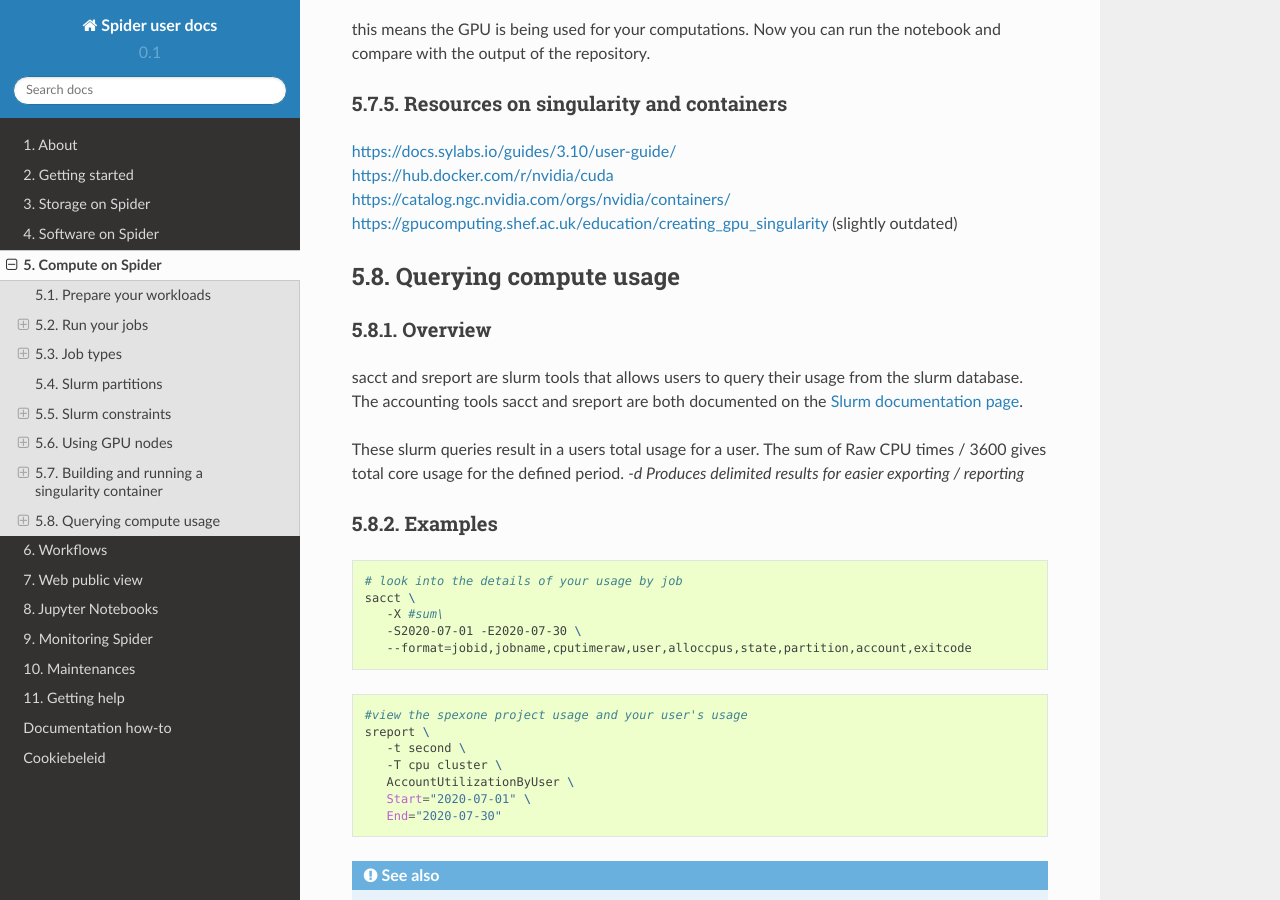
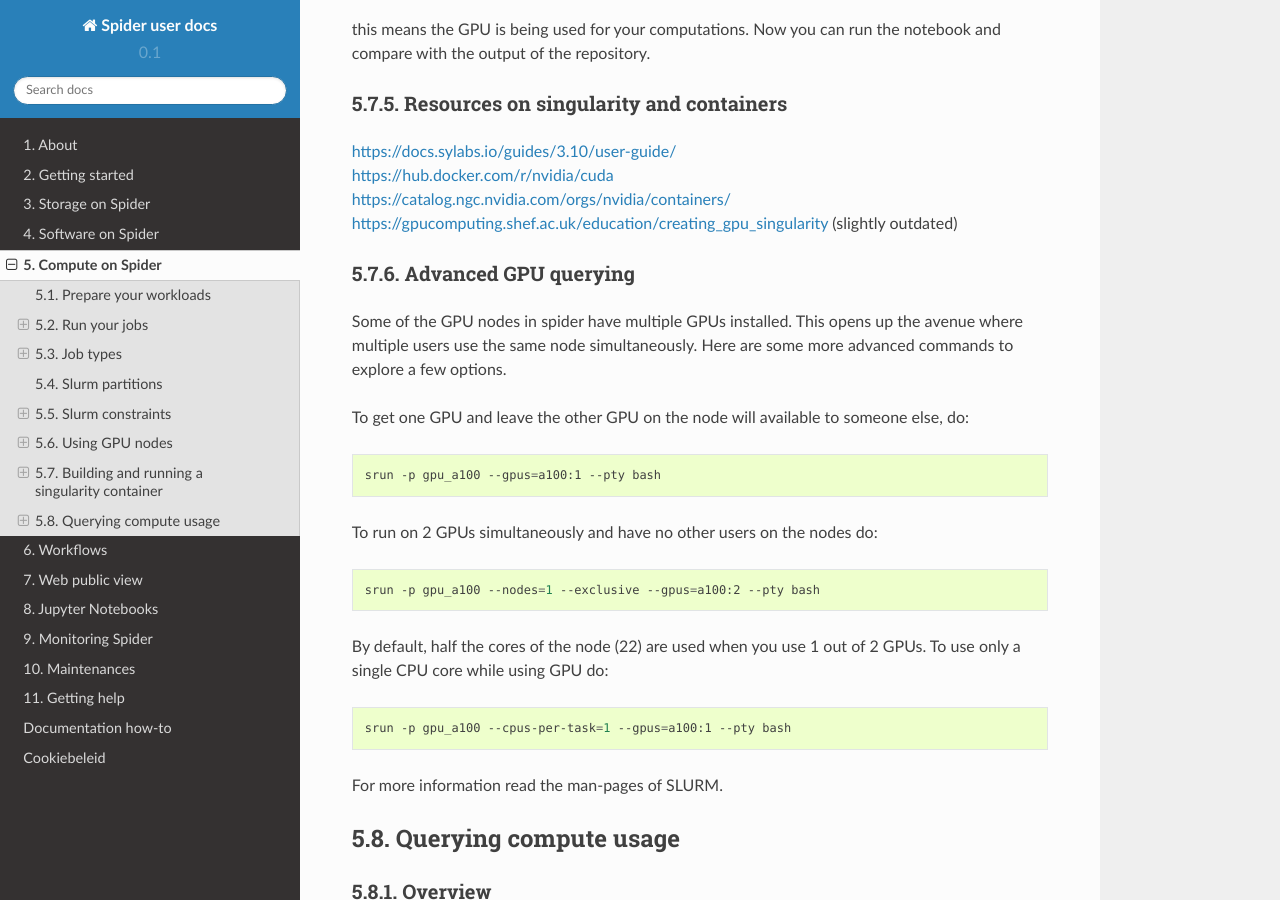
Before and after one commit to sara-nl/spiderdocs, a Sphinx documentation site: the page built from source/Pages/compute_on_spider.rst, in a window 1280 px wide and 900 px high, scrolled down 14768 px. Built offline with Sphinx 7.4.7 and the Read the Docs theme 2.0.0, drawn with Linux system fonts in a browser that asks for light colours.

Commit message:
Add advanced GPU commands

```diff
--- a/source/Pages/compute_on_spider.rst
+++ b/source/Pages/compute_on_spider.rst
@@ -645,6 +645,30 @@ Resources on singularity and containers
 | https://catalog.ngc.nvidia.com/orgs/nvidia/containers/
 | https://gpucomputing.shef.ac.uk/education/creating_gpu_singularity (slightly outdated)
 
+Advanced GPU querying
+=====================
+
+Some of the GPU nodes in spider have multiple GPUs installed. This opens up the avenue where multiple users use the same node simultaneously. Here are some more advanced commands to explore a few options.
+
+To get one GPU and leave the other GPU on the node will available to someone else, do:
+
+.. code-block:: bash
+
+   srun -p gpu_a100 --gpus=a100:1 --pty bash
+
+To run on 2 GPUs simultaneously and have no other users on the nodes do:
+
+.. code-block:: bash
+
+   srun -p gpu_a100 --nodes=1 --exclusive --gpus=a100:2 --pty bash
+
+By default, half the cores of the node (22) are used when you use 1 out of 2 GPUs. To use only a single CPU core while using GPU do:
+
+.. code-block:: bash
+
+   srun -p gpu_a100 --cpus-per-task=1 --gpus=a100:1 --pty bash
+
+For more information read the man-pages of SLURM.
 
 ======================
 Querying compute usage
```
